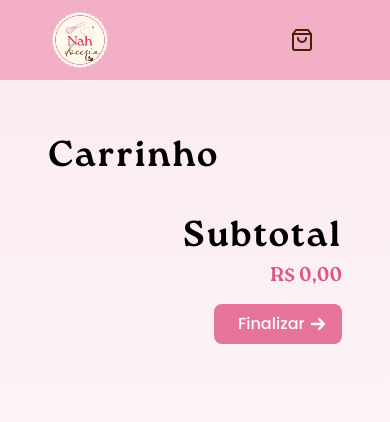
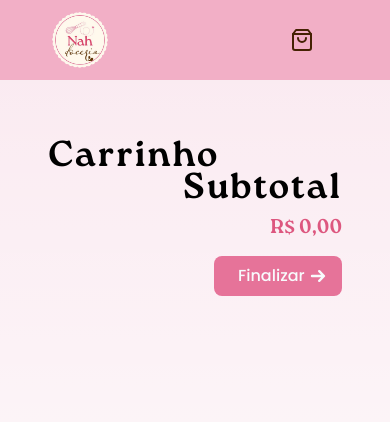
Before and after one commit to Maycomwill/nah-doceria, a Next.js app in the folder web/: page /cart in a window 390 px wide. Shown: the top 422 px of the page. Built offline with nearby package versions, Linux system fonts and the light colour scheme.

Commit message:
feat: add mobile visual to cart page

```diff
--- a/web/app/cart/page.tsx
+++ b/web/app/cart/page.tsx
@@ -2,11 +2,9 @@
 import CartList from "@/components/cart/cart-list";
 import FinishCart from "@/components/diologs/finish-cart";
 import Loading from "@/components/loading";
-import { Button } from "@/components/ui/button";
 import useCart from "@/hooks/useCart";
 import { CartItemProps } from "@/interfaces/products";
 import React, { useEffect } from "react";
-import { HiArrowSmRight } from "react-icons/hi";
 
 function Cart() {
   const { cart } = useCart();
--- a/web/components/cart/cart-list.tsx
+++ b/web/components/cart/cart-list.tsx
@@ -11,7 +11,7 @@ function CartList({ data }: CartListInterface) {
   const [cartItems, setCartItems] = useState<CartItemProps[]>(data);
   // console.log(cartItems);
   return (
-    <div className="grid w-full grid-cols-2 place-items-center pb-12 md:grid-cols-3 lg:grid-cols-4">
+    <div className="grid w-full grid-cols-2 place-content-start place-items-center items-baseline gap-4 md:grid-cols-3 md:gap-0 lg:grid-cols-4">
       {cartItems &&
         cartItems.map((item: CartItemProps) => {
           return (
```
